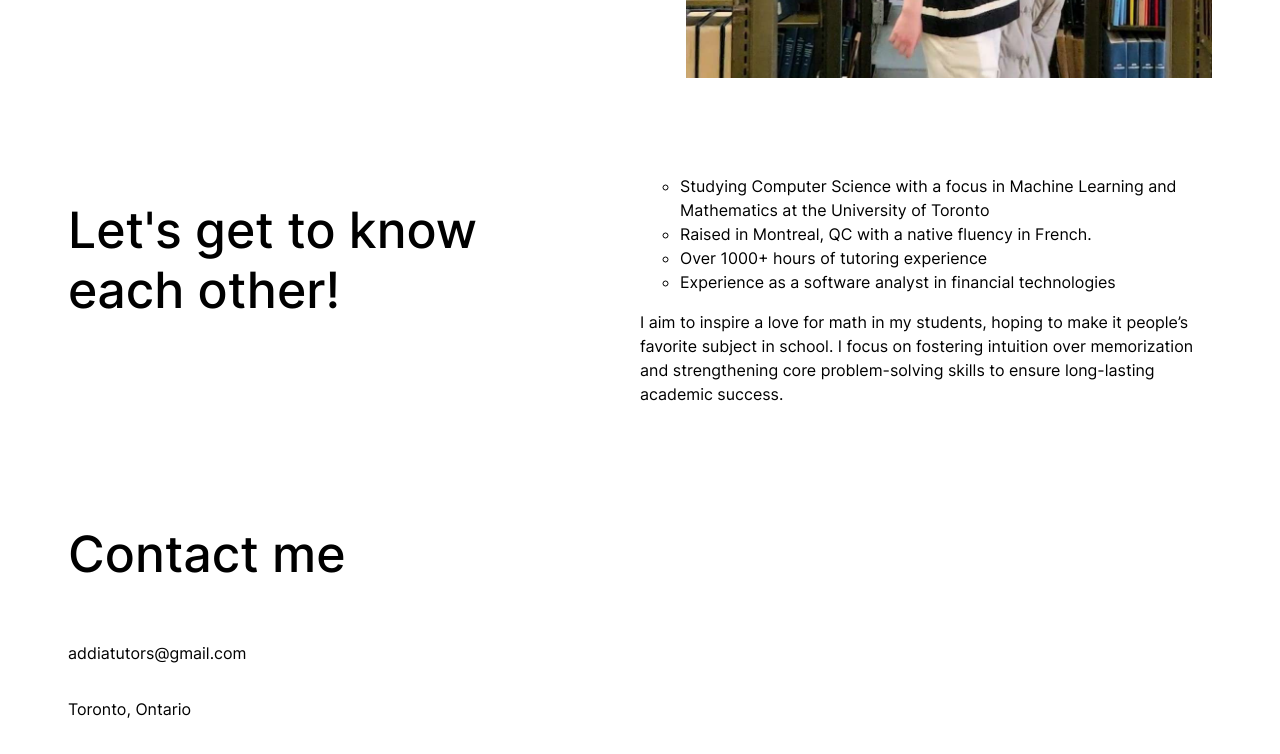
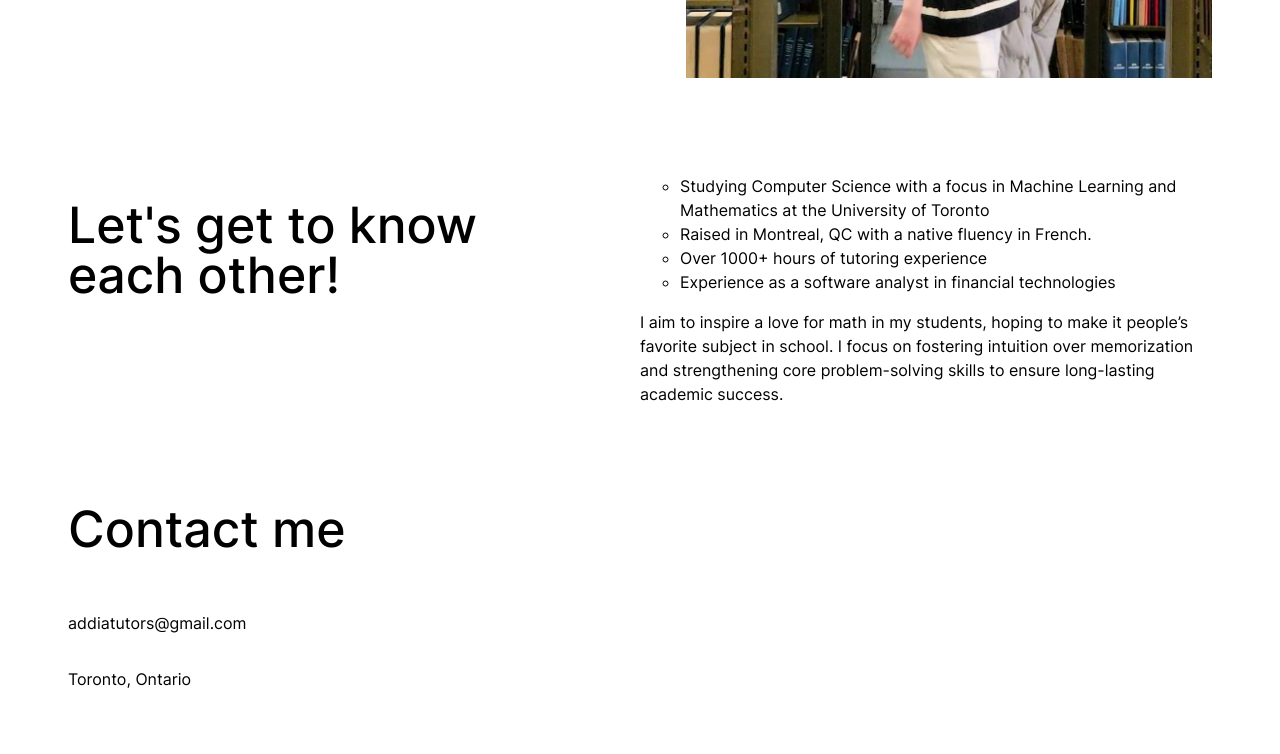
Before and after one commit to addiaa/addiatutors.github.io, a plain HTML site: page index.html in a window 1280 px wide. Shown: the part 508-1262 px from the top of the page. Drawn offline with Linux system fonts and the light colour scheme.

Commit message:
Add files via upload
made some small aesthetics changes

```diff
--- a/mystyle.css
+++ b/mystyle.css
@@ -21,6 +21,7 @@ h2 {
     font-family: "Inter", sans-serif;
     font-weight: 500;
     font-size: 50px;
+    line-height: 1;
 }
 
 .main-box {
@@ -87,18 +88,20 @@ img {
     /* flex-direction: row; */
     align-items: flex-start;
     justify-content: space-between;
-    padding-top: 80px;
+    /* padding-top: 80px; */
 }
 
 @media screen and (min-width: 0px) {
     .about-box {
         flex-direction: column;
+        padding-top: 20px;
     }
 }
 
 @media screen and (min-width: 768px) {
     .about-box {
         flex-direction: row;
+        padding-top: 80px;
     }
 }
 
@@ -106,7 +109,19 @@ img {
     display: flex;
     flex-direction: column;
     /* flex-wrap: wrap; */
-    padding-top: 60px;
+    /* padding-top: 60px; */
+}
+
+@media screen and (min-width: 0px) {
+    .contact-box {
+        padding-top: 0px;
+    }
+}
+
+@media screen and (min-width: 768px) {
+    .contact-box {
+        padding-top: 40px;
+    }
 }
 
 @media screen and (min-width: 0px) {
```
